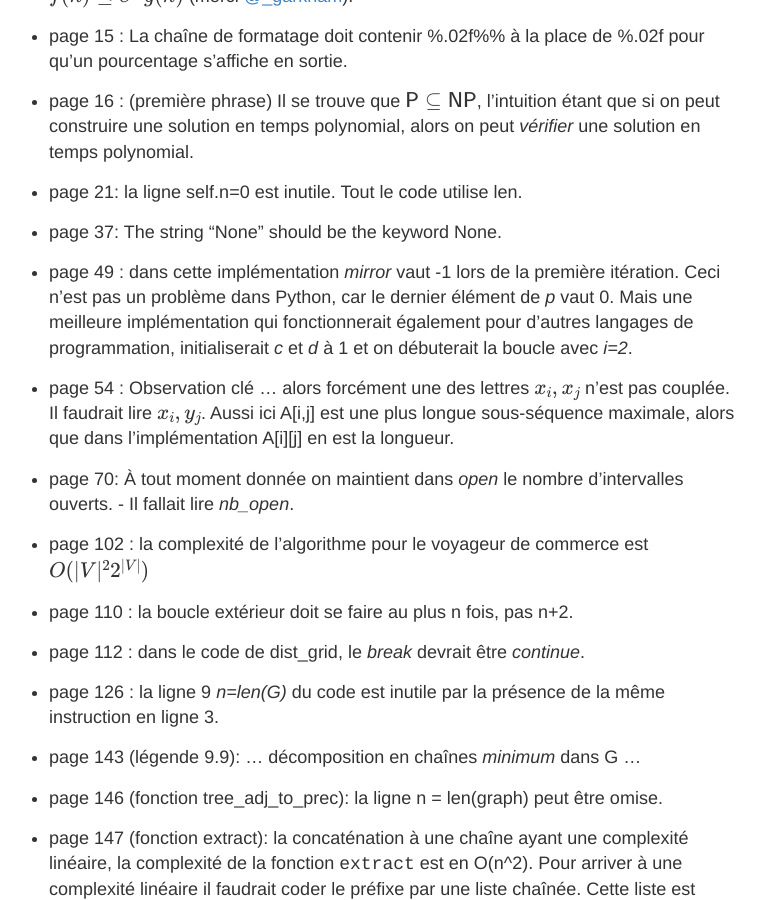
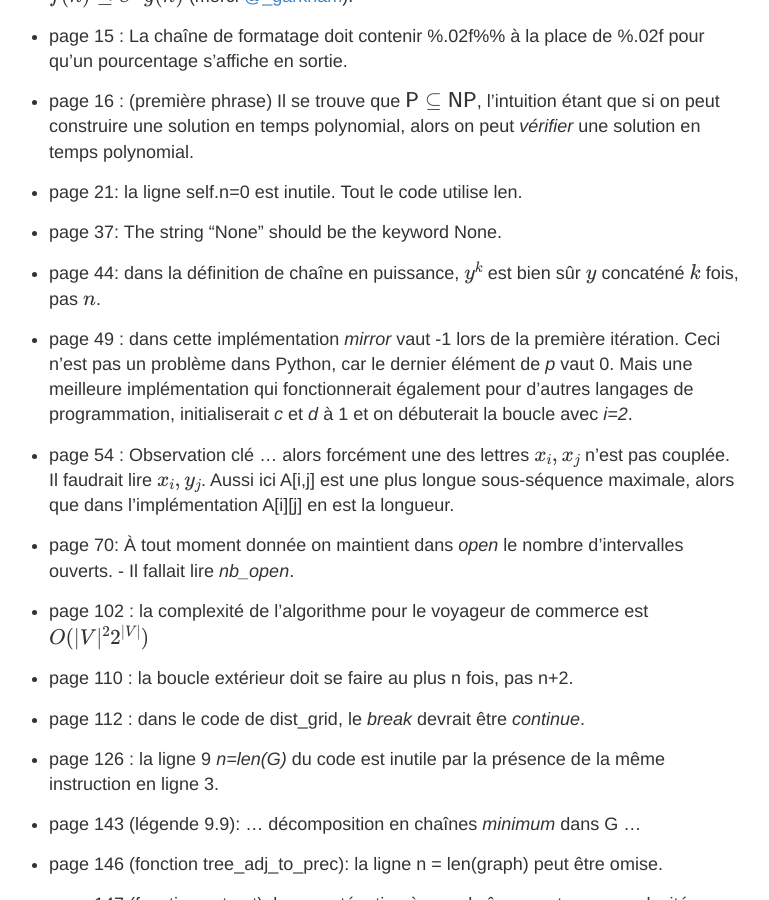
Before and after one commit to jilljenn/tryalgo.org, a Jekyll site: the page built from errata.md, in a window 1280 px wide and 900 px high, scrolled down 357 px. Shown: the whole window, without its empty margins (261-1030 px from the left). Built offline with Jekyll 4.4.1, drawn with Linux system fonts in a browser that asks for light colours; nearby versions of some CDN libraries; formulas are drawn with MathJax 3.

Commit message:
Add powerstring entry to errata

```diff
--- a/errata.md
+++ b/errata.md
@@ -14,6 +14,8 @@ Voici une liste de coquilles dans le livre.
 - page 21: la ligne self.n=0 est inutile. Tout le code utilise len.
 
 - page 37: The string "None" should be the keyword None.
+
+- page 44: dans la définition de chaîne en puissance, $y^k$ est bien sûr $y$ concaténé $k$ fois, pas $n$.
 
 - page 49 : dans cette implémentation *mirror* vaut -1 lors de la première itération. Ceci n'est pas un problème dans Python, car le dernier élément de *p* vaut 0.  Mais une meilleure implémentation qui fonctionnerait également pour d'autres langages de programmation, initialiserait *c* et *d* à 1 et on débuterait la boucle avec *i=2*.
 
```
